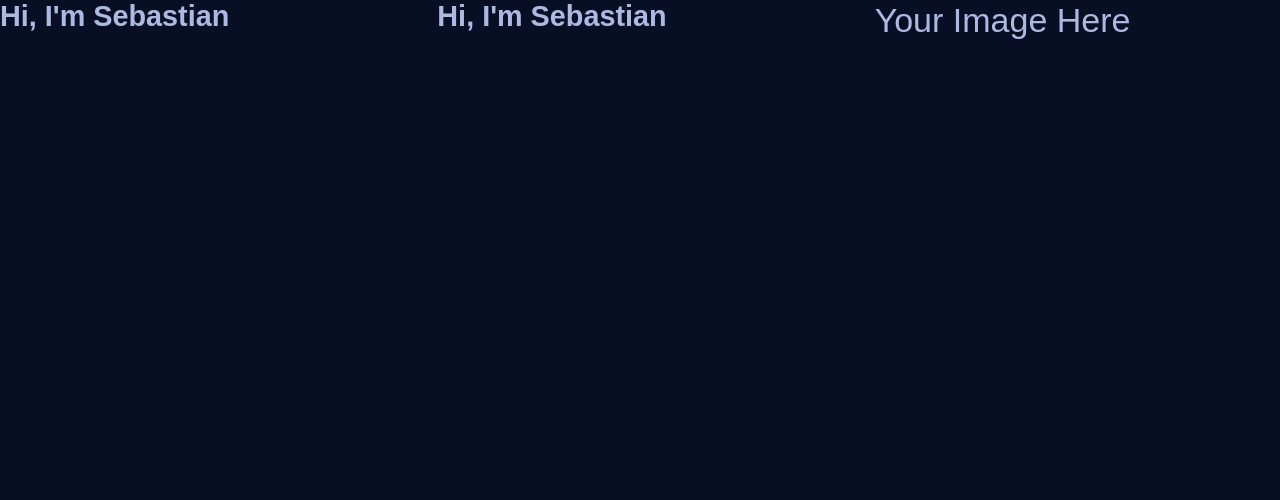
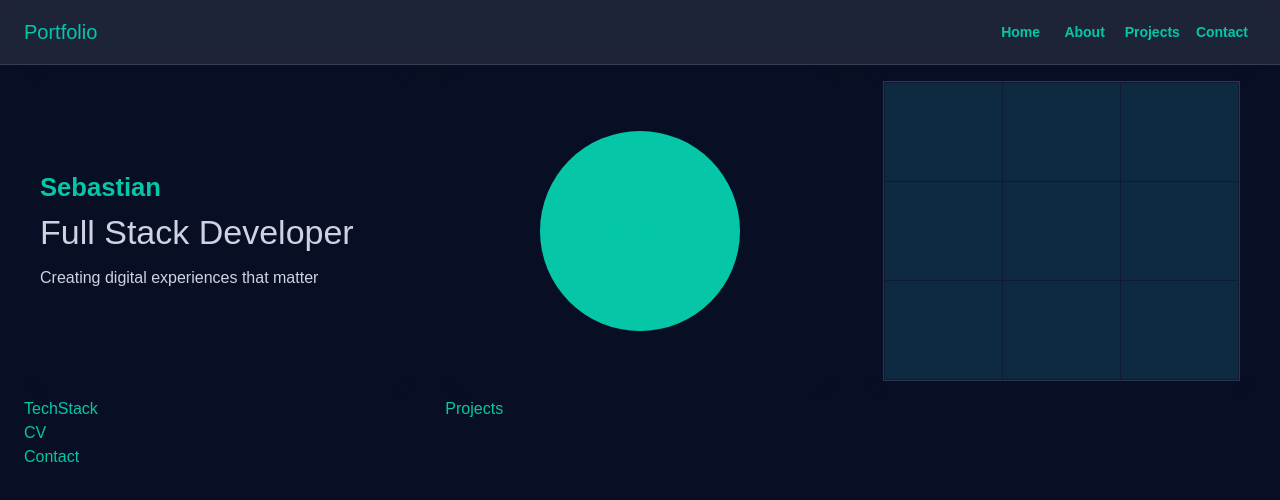
Before and after one commit to SebastianChristoph/portfolio, a React (Vite) app: page / in a window 1280 px wide. Shown: the top 500 px of the page. Built offline with nearby package versions, Linux system fonts and the light colour scheme.

Commit message:
Basic Setup for Page

```diff
--- a/src/App.tsx
+++ b/src/App.tsx
@@ -1,14 +1,30 @@
 import { ThemeProvider } from '@mui/material/styles';
 import CssBaseline from '@mui/material/CssBaseline';
 import Hero from './components/Hero';
+import NavBar from './components/NavBar';
 import { lightTheme, darkTheme } from '../theme';
-
-
+import { Container, Grid} from "@mui/material";
+import TechStack from './components/TechStack';
+import Projects from './components/Projects';
+import Cv from './components/Cv';
+import Contact from './components/Contact';
 function App() {
   return (
     <ThemeProvider theme={darkTheme}>
       <CssBaseline />
+      <NavBar />
+      <Container maxWidth="xl">
       <Hero />
+      <Grid container spacing={4}>
+        <TechStack />
+        <Projects />
+        </Grid>
+        <Cv />
+        <Contact />
+        </Container>
+
+
+
     </ThemeProvider>
   );
 }
--- /dev/null
+++ b/src/components/Contact.tsx
@@ -0,0 +1,13 @@
+import { Box, Grid, Typography} from "@mui/material";
+
+export default function Contact() {
+    return (
+
+        <Box>
+            Contact
+      </Box>
+
+
+
+    );
+  }
--- /dev/null
+++ b/src/components/Cv.tsx
@@ -0,0 +1,13 @@
+import { Box, Grid, Typography} from "@mui/material";
+
+export default function Cv() {
+    return (
+
+        <Box>
+            CV
+      </Box>
+
+
+
+    );
+  }
--- a/src/components/Hero.tsx
+++ b/src/components/Hero.tsx
@@ -1,22 +1,75 @@
-import { Grid, Typography } from "@mui/material";
+import { Grid, Typography, Box} from "@mui/material";
+import { styled } from "@mui/material/styles";
+
+const StyledBox = styled(Box)(({ theme }) => ({
+  padding: theme.spacing(2),
+  height: '100%',
+  display: 'flex',
+  flexDirection: 'column',
+  justifyContent: 'center',
+  // backgroundColor: 'rgba(255, 255, 255, 0.1)',
+  backdropFilter: 'blur(10px)',
+}));
+
+const AvatarPlaceholder = styled(Box)(({ theme }) => ({
+  width: '200px',
+  height: '200px',
+  borderRadius: '50%',
+  backgroundColor: theme.palette.primary.main,
+  display: 'flex',
+  alignItems: 'center',
+  justifyContent: 'center',
+  margin: '0 auto',
+}));
+
+const DataGridPlaceholder = styled(Box)(({ theme }) => ({
+  width: '100%',
+  height: '300px',
+  backgroundColor: theme.palette.background.paper,
+  border: `1px solid ${theme.palette.divider}`,
+  display: 'grid',
+  gridTemplateColumns: 'repeat(3, 1fr)',
+  gap: '1px',
+  padding: '1px',
+  '& > div': {
+    backgroundColor: theme.palette.primary.main,
+    opacity: 0.1,
+  },
+}));
 
 export default function Hero() {
   return (
     <Grid container spacing={4}>
       <Grid size={{ xs: 12, md: 4 }}>
-        <Typography variant="h1" color="text.primary" gutterBottom>
-          Hi, I'm Sebastian
-        </Typography>
+        <StyledBox>
+          <Typography variant="h2" color="text.primary" gutterBottom>
+            Sebastian
+          </Typography>
+          <Typography variant="h4" color="text.secondary" gutterBottom>
+            Full Stack Developer
+          </Typography>
+          <Typography variant="body1" color="text.secondary">
+            Creating digital experiences that matter
+          </Typography>
+        </StyledBox>
       </Grid>
       <Grid size={{ xs: 12, md: 4 }}>
-        <Typography variant="h1" color="text.primary" gutterBottom>
-          Hi, I'm Sebastian
-        </Typography>
+        <StyledBox>
+          <AvatarPlaceholder>
+            <Typography variant="h6" color="text.primary">
+              Avatar
+            </Typography>
+          </AvatarPlaceholder>
+        </StyledBox>
       </Grid>
       <Grid size={{ xs: 12, md: 4 }}>
-        <Typography variant="h4" color="text.primary">
-          Your Image Here
-        </Typography>
+        <StyledBox>
+          <DataGridPlaceholder>
+            {[...Array(9)].map((_, index) => (
+              <div key={index} />
+            ))}
+          </DataGridPlaceholder>
+        </StyledBox>
       </Grid>
     </Grid>
   );
--- /dev/null
+++ b/src/components/NavBar.tsx
@@ -0,0 +1,80 @@
+import { AppBar, Toolbar, Typography, Button, Box, IconButton, useTheme, Drawer, List, ListItem, ListItemText } from '@mui/material';
+import MenuIcon from '@mui/icons-material/Menu';
+import { useState } from 'react';
+
+const NavBar = () => {
+  const theme = useTheme();
+  const [mobileOpen, setMobileOpen] = useState(false);
+
+  const handleDrawerToggle = () => {
+    setMobileOpen(!mobileOpen);
+  };
+
+  const menuItems = ['Home', 'About', 'Projects', 'Contact'];
+
+  const drawer = (
+    <List>
+      {menuItems.map((item) => (
+        <ListItem key={item} component="button" sx={{ width: '100%', textAlign: 'left', p: 2 }}>
+          <ListItemText primary={item} />
+        </ListItem>
+      ))}
+    </List>
+  );
+
+  return (
+    <>
+      <AppBar
+        position="sticky"
+        sx={{
+          backgroundColor: 'transparent',
+          backdropFilter: 'blur(10px)',
+          boxShadow: 'none',
+          borderBottom: `1px solid ${theme.palette.divider}`,
+        }}
+      >
+        <Toolbar>
+          <IconButton
+            size="large"
+            edge="start"
+            color="inherit"
+            aria-label="menu"
+            sx={{ mr: 2, display: { xs: 'block', md: 'none' } }}
+            onClick={handleDrawerToggle}
+          >
+            <MenuIcon />
+          </IconButton>
+          <Typography variant="h6" component="div" sx={{ flexGrow: 1 }}>
+            Portfolio
+          </Typography>
+          <Box sx={{ display: { xs: 'none', md: 'flex' } }}>
+            {menuItems.map((item) => (
+              <Button key={item} color="inherit">{item}</Button>
+            ))}
+          </Box>
+        </Toolbar>
+      </AppBar>
+      <Drawer
+        variant="temporary"
+        anchor="left"
+        open={mobileOpen}
+        onClose={handleDrawerToggle}
+        ModalProps={{
+          keepMounted: true, // Better open performance on mobile.
+        }}
+        sx={{
+          display: { xs: 'block', md: 'none' },
+          '& .MuiDrawer-paper': {
+            boxSizing: 'border-box',
+            width: 240,
+            backgroundColor: theme.palette.background.default,
+          },
+        }}
+      >
+        {drawer}
+      </Drawer>
+    </>
+  );
+};
+
+export default NavBar;
--- /dev/null
+++ b/src/components/Projects.tsx
@@ -0,0 +1,15 @@
+import { Grid, Typography} from "@mui/material";
+
+export default function Projects() {
+    return (
+
+        <Grid size={{ xs: 12, md: 8 }}>
+
+           Projects
+
+        </Grid>
+
+
+
+    );
+  }
--- /dev/null
+++ b/src/components/TechStack.tsx
@@ -0,0 +1,15 @@
+import { Grid, Typography} from "@mui/material";
+
+export default function TechStack() {
+    return (
+
+        <Grid size={{ xs: 12, md: 4 }}>
+
+           TechStack
+
+        </Grid>
+
+
+
+    );
+  }
--- a/theme.tsx
+++ b/theme.tsx
@@ -143,7 +143,7 @@ export const lightTheme = createTheme({
 export const darkTheme = createTheme({
   palette: {
     mode: "dark",
-    primary: { main: "#6C72FF" },  // mattes lila
+    primary: { main: "#05c7a7" },  // helles grün
     secondary: { main: "#57C3FF" },  // leichtes hellblau
     accent: { main: "#02AFAC" }, //
     background: {
@@ -151,7 +151,7 @@ export const darkTheme = createTheme({
       paper: "#101935"
     },
     text: {
-      primary: "#AEB9E1",
+      primary: "#05c7a7",
       secondary: "#ced3e3"  // angepasst für besseren Kontrast
     },
   },
```
